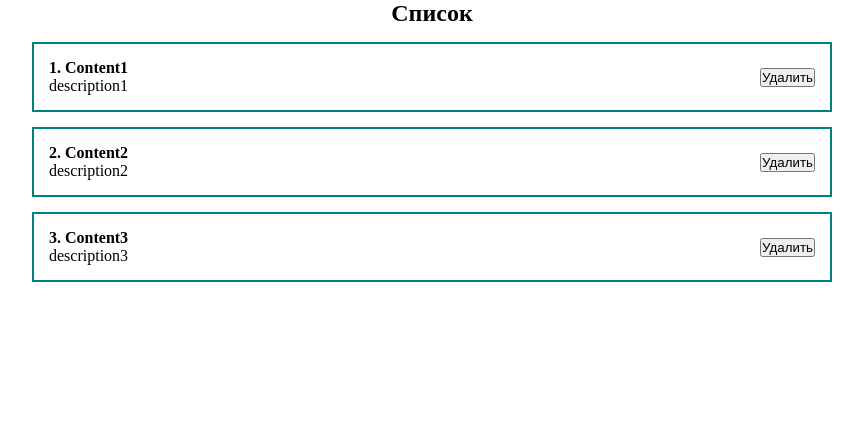
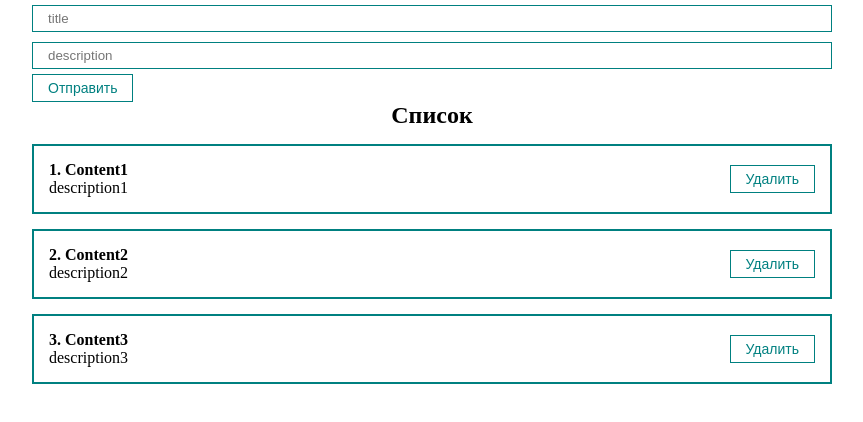
Before and after one commit to htmldesigner/react-demo, a React (Create React App) app: page / in a window 1280 px wide. Shown: the top 422 px of the page, without its empty margins (208-1071 px from the left). Built offline with nearby package versions, Linux system fonts and the light colour scheme.

Commit message:
add form

```diff
--- a/src/App.js
+++ b/src/App.js
@@ -1,20 +1,36 @@
 import React, {useState} from "react";
-import PostItem from "./components/PostItem";
 import PostList from "./components/PostList";
 import './styles/App.css'
+import MyButton from "./components/UI/button/MyButton";
+import MyInput from "./components/UI/input/MyInput";
+import PostForm from "./components/PostForm";
 
 function App() {
 
-  const [posts, setProps] = useState([
+  const [posts, setPosts] = useState([
     {id: 1, title: 'Content1', desc: 'description1'},
     {id: 2, title: 'Content2', desc: 'description2'},
     {id: 3, title: 'Content3', desc: 'description3'}
 
   ])
 
+  const createPost = (newPost) => {
+    setPosts([...posts, newPost])
+  }
+
+  const removePost = (post) => {
+    setPosts(posts.filter(p => p.id !== post.id))
+  }
+
+
   return (
     <div className="App">
-      <PostList posts={posts} title='Список'/>
+      <PostForm create={createPost}/>
+      {posts.length
+      ? <PostList remove={removePost} posts={posts} title='Список'/>
+      : <h1 style={{textAlign: 'center'}}>Нет постов</h1>
+      }
+
     </div>
   );
 }
--- /dev/null
+++ b/src/components/PostForm.jsx
@@ -0,0 +1,38 @@
+import React, {useState} from 'react';
+import MyInput from "./UI/input/MyInput";
+import MyButton from "./UI/button/MyButton";
+
+const PostForm = ({create}) => {
+  const [post, setPost] = useState({title: '', desc: ''})
+
+  const addNewPost = (e) => {
+    e.preventDefault()
+   const newPost = {...post, id: Date.now()}
+   create(newPost)
+    setPost({title: '', desc: ''})
+  }
+
+  return (
+    <form>
+      <MyInput
+        type="text"
+        value={post.title}
+        onChange={(ev) => {
+          setPost({...post, title: ev.target.value})
+        }}
+        placeholder='title'
+      />
+      <MyInput
+        value={post.desc}
+        type="text"
+        onChange={(ev) => {
+          setPost({...post, desc: ev.target.value})
+        }}
+        placeholder='description'
+      />
+      <MyButton onClick={addNewPost}>Отправить</MyButton>
+    </form>
+  );
+};
+
+export default PostForm;
--- a/src/components/PostItem.jsx
+++ b/src/components/PostItem.jsx
@@ -1,14 +1,16 @@
 import React from 'react';
+import MyButton from "./UI/button/MyButton";
 
 const PostItem = (props) => {
+  const removePost = () => {}
   return (
     <div className='post'>
       <div className='post__content'>
-        <strong>{props.post.id}. {props.post.title}</strong>
+        <strong>{props.number}. {props.post.title}</strong>
         <div>{props.post.desc}</div>
       </div>
       <div className="post__btn">
-        <button>Удалить</button>
+        <MyButton onClick={() => props.remove(props.post)}>Удалить</MyButton>
       </div>
     </div>
   );
--- a/src/components/PostList.jsx
+++ b/src/components/PostList.jsx
@@ -1,13 +1,12 @@
 import React from 'react';
 import PostItem from "./PostItem";
 
-const PostList = ({posts, title}) => {
-
+const PostList = ({posts, title, remove}) => {
   return (
     <div>
       <h2 style={{textAlign: 'center'}}>{title}</h2>
-      {posts.map(post =>
-        <PostItem key={post.id} post={post} />
+      {posts.map((post, index) =>
+        <PostItem remove={remove} number={index + 1} key={post.id} post={post} />
       )}
     </div>
   );
--- /dev/null
+++ b/src/components/UI/button/MyButton.jsx
@@ -0,0 +1,12 @@
+import React from 'react';
+import classes from './MyBytton.module.css'
+
+const MyButton = ({children, ...props}) => {
+  return (
+    <button {...props} className={classes.myBtn}>
+      {children}
+    </button>
+  );
+};
+
+export default MyButton;
--- /dev/null
+++ b/src/components/UI/button/MyBytton.module.css
@@ -0,0 +1,8 @@
+.myBtn{
+    padding: 5px 15px;
+    color: teal;
+    font-size: 14px;
+    background: transparent;
+    border: 1px solid teal;
+    cursor: pointer;
+}
--- /dev/null
+++ b/src/components/UI/input/MyInput.jsx
@@ -0,0 +1,10 @@
+import React from 'react';
+import classes from './MyInput.module.css';
+
+const MyInput = (props) => {
+  return (
+    <input className={classes.myInput} {...props}/>
+  );
+};
+
+export default MyInput;
--- /dev/null
+++ b/src/components/UI/input/MyInput.module.css
@@ -0,0 +1,6 @@
+.myInput{
+    width: 100%;
+    padding: 5px 15px;
+    margin: 5px 0;
+    border: 1px solid teal;
+}
```
